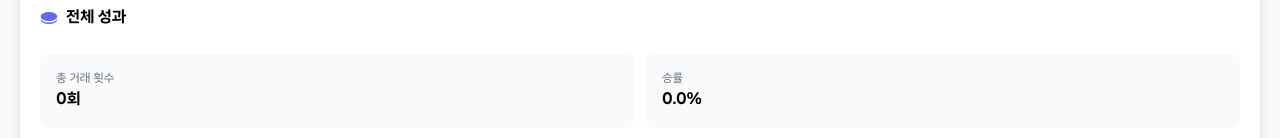
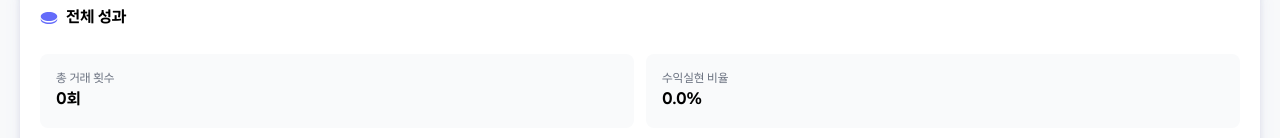
Before and after one commit to Propit-KonkukUniv/propit-fe, a React (Vite) app: page /statistics in a window 1280 px wide. Shown: the part 163-301 px from the top of the page. Built offline with nearby package versions, Linux system fonts and the light colour scheme; no server answers.

Commit message:
fix: 승률 -> 수익실현 비율

```diff
--- a/src/pages/home/Home.tsx
+++ b/src/pages/home/Home.tsx
@@ -32,7 +32,7 @@ const TOP3: Top3Item[] = [
 const CUMULATIVE: [CumulativeStatItem, CumulativeStatItem, CumulativeStatItem, CumulativeStatItem] =
   [
     { label: '총 거래 횟수', value: '152회' },
-    { label: '승률', value: '68%' },
+    { label: '수익실현 비율', value: '68%' },
     { label: '누적 손익', value: '+3,500,000원', variant: 'primary' },
     { label: '평균 수익률', value: '+24.5%' },
   ];
--- a/src/shared/components/detail/TodayResult.tsx
+++ b/src/shared/components/detail/TodayResult.tsx
@@ -24,7 +24,7 @@ const TodayResult = ({ tradeCount, winRate, totalProfit, averageProfitRate }: To
           <p className="text-[12px] font-[700]">{tradeCount}회</p>
         </div>
         <div className="rounded-lg bg-[#F9FAFB] p-4">
-          <p className="text-[10px] font-[400] text-black">승률</p>
+          <p className="text-[10px] font-[400] text-black">수익실현 비율</p>
           <p className="text-[12px] font-[700]">{formatRate(Math.round(winRate))}</p>
         </div>
         <div className="rounded-lg border border-[#667EEA] bg-[#667EEA]/5 p-4">
--- a/src/shared/components/statistics/TotalResult.tsx
+++ b/src/shared/components/statistics/TotalResult.tsx
@@ -84,7 +84,7 @@ const TotalResult = ({ summary }: TotalResultProps) => {
           <p className="text-[16px] font-bold">{summary.totalTradeCount}회</p>
         </div>
         <div className="rounded-lg bg-[#F9FAFB] p-4">
-          <p className="text-[12px] text-gray-500">승률</p>
+          <p className="text-[12px] text-gray-500">수익실현 비율</p>
           <p className="text-[16px] font-bold">{formatRate(summary.winRate)}%</p>
         </div>
         <div className="col-span-1 rounded-lg border border-[#667EEA] bg-[#667EEA]/5 p-4">
```
